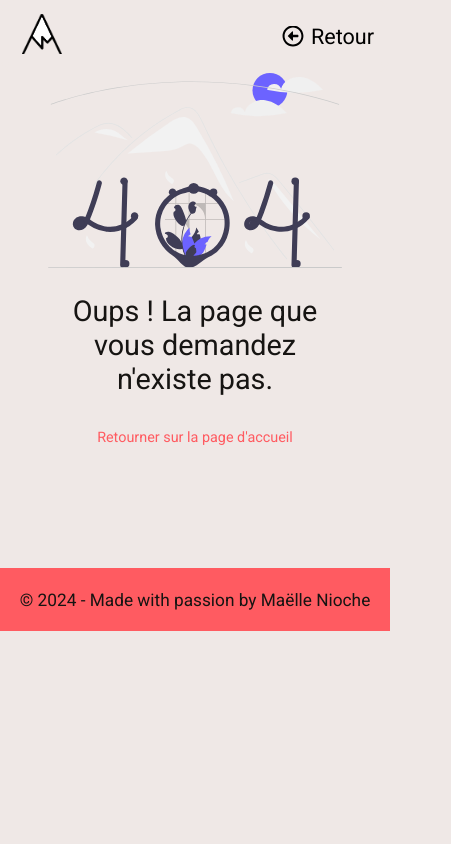
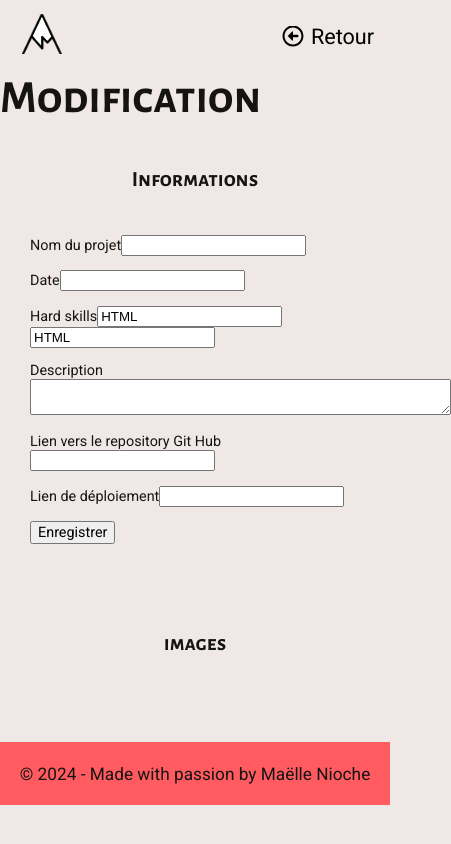
Before and after one commit to MaelleN95/portefolio, a React (Vite) app: page /admin/MN95/projects/project-booki in a window 390 px wide. Shown: the whole page, 451 px wide, since content can reach past the window. Built offline with nearby package versions, Linux system fonts and the light colour scheme.

Commit message:
add & update : admin pages & upgrade responsive design

```diff
--- a/src/Routing.jsx
+++ b/src/Routing.jsx
@@ -3,6 +3,8 @@ import { BrowserRouter as Router, Routes, Route } from 'react-router-dom';
 import Home from './pages/Home';
 import Projects from './pages/Projects';
 import ErrorPage from './pages/ErrorPage';
+import AdminHome from './pages/AdminHome';
+import AdminProject from './pages/AdminProject';
 
 function Routing() {
   return (
@@ -11,6 +13,11 @@ function Routing() {
         <Route path="/" element={<Home />} />
         <Route path="/projects/:projectsId" element={<Projects />} />
         <Route path="/*" element={<ErrorPage />} />
+        <Route path="/admin/MN95/projects" element={<AdminHome />} />
+        <Route
+          path="/admin/MN95/projects/:projectsId"
+          element={<AdminProject />}
+        />
       </Routes>
     </Router>
   );
--- a/src/assets/projects.json
+++ b/src/assets/projects.json
@@ -109,6 +109,6 @@
       "Manipuler les éléments du DOM avec JavaScript",
       "Développer du front-end sur un back-end déjà existant"
     ],
-    "linkGithub": ""
+    "linkGithub": "https://github.com/MaelleN95/OC-Projet5"
   }
 ]
--- a/src/components/project-card/ProjectCard.jsx
+++ b/src/components/project-card/ProjectCard.jsx
@@ -1,8 +1,14 @@
 import { Link } from 'react-router-dom';
-import { FaGithub, FaExternalLinkAlt } from 'react-icons/fa';
+import {
+  FaGithub,
+  FaExternalLinkAlt,
+  FaPenAlt,
+  FaTrashAlt,
+} from 'react-icons/fa';
 
 function ProjectCard(props) {
-  const { hardskills, cover, githubLink, deployedLink, projectsId } = props;
+  const { hardskills, cover, githubLink, deployedLink, projectsId, adminPage } =
+    props;
 
   return (
     <li className="project-card">
@@ -22,6 +28,7 @@ function ProjectCard(props) {
       </Link>
 
       <div className="project-links">
+        {githubLink ? (
           <a
             href={githubLink}
             target="_blank"
@@ -33,6 +40,7 @@ function ProjectCard(props) {
               <FaGithub className="icon" />
             </span>
           </a>
+        ) : null}
         {deployedLink ? (
           <a
             href={deployedLink}
@@ -45,6 +53,21 @@ function ProjectCard(props) {
               <FaExternalLinkAlt className="icon" />
             </span>
           </a>
+        ) : null}
+        {adminPage ? (
+          <>
+            <button className="project-link admin-link">
+              <Link
+                to={`/admin/MN95/projects/${projectsId}`}
+                title={`Lien vers la page du projet ${props.children}`}
+              >
+                <FaPenAlt />
+              </Link>
+            </button>
+            <button className="project-link admin-link">
+              <FaTrashAlt />
+            </button>
+          </>
         ) : null}
       </div>
 
--- a/src/components/project-card/ProjectCard.scss
+++ b/src/components/project-card/ProjectCard.scss
@@ -130,3 +130,18 @@
     }
   }
 }
+
+.admin-link {
+  font-size: 1.8rem;
+  border-radius: 15px !important;
+  background-color: rgba($color: $blue-color, $alpha: 70%) !important;
+  cursor: pointer;
+  display: flex;
+  justify-content: center;
+  align-items: center;
+  & a {
+    display: flex;
+    justify-content: center;
+    align-items: center;
+  }
+}
--- /dev/null
+++ b/src/pages/AdminHome.jsx
@@ -0,0 +1,35 @@
+import Header from '../components/header/Header';
+import Footer from '../components/footer/Footer';
+import projects from '../assets/projects.json';
+
+import ProjectCard from '../components/project-card/ProjectCard';
+
+function AdminHome() {
+  return (
+    <>
+      <Header />
+      <main>
+        <section id="projects-list">
+          <h1>Liste des projets</h1>
+          <div className="projects">
+            {projects.map((project) => {
+              return (
+                <ProjectCard
+                  key={project.id}
+                  cover={project.cover}
+                  projectsId={project.id}
+                  adminPage={true}
+                >
+                  {project.title}
+                </ProjectCard>
+              );
+            })}
+          </div>
+        </section>
+      </main>
+      <Footer />
+    </>
+  );
+}
+
+export default AdminHome;
--- /dev/null
+++ b/src/pages/AdminProject.jsx
@@ -0,0 +1,134 @@
+import { useEffect } from 'react';
+import { useParams } from 'react-router-dom';
+import { useForm } from 'react-hook-form';
+
+import Header from '../components/header/Header';
+import Footer from '../components/footer/Footer';
+import { ErrorBoundary } from '../components/ErrorBoundary';
+import ErrorPage from './ErrorPage';
+
+import projects from '../assets/projects.json';
+
+function AdminProjectContent() {
+  let { projectsId } = useParams();
+  const project = projects.find((pro) => pro.id === projectsId);
+
+  const form = useForm({ mode: 'onTouched' });
+  const { register, /*control,*/ handleSubmit, formState, reset } = form;
+  const { errors, isDirty, isValid, isSubmitSuccessful } = formState;
+
+  const onSubmit = (data) => {
+    console.log(data);
+  };
+
+  useEffect(() => {
+    if (isSubmitSuccessful) {
+      reset();
+    }
+  }, [isSubmitSuccessful]);
+  return (
+    <main>
+      <h1>Modification</h1>
+      <section id="modification-informations">
+        <h2>Informations</h2>
+        <form onSubmit={handleSubmit(onSubmit)} noValidate>
+          <div className="input-data ">
+            <label htmlFor="name">Nom du projet</label>
+            <input
+              type="text"
+              id="name"
+              {...register('name')}
+              className={errors.name?.message ? 'error-input' : null}
+            />
+            <p className="error">{errors.name?.message}</p>
+          </div>
+
+          <div className="input-data ">
+            <label htmlFor="date">Date</label>
+            <input
+              type="text"
+              id="date"
+              {...register('date')}
+              className={errors.date?.message ? 'error-input' : null}
+            />
+            <p className="error">{errors.date?.message}</p>
+          </div>
+
+          <div className="input-data ">
+            <label htmlFor="hardSkills">Hard skills</label>
+            {project.hardSkills.map((skill, i) => (
+              <>
+                <input
+                  type="text"
+                  id="hardSkills"
+                  key={i}
+                  {...register('hardSkills')}
+                  className={errors.hardSkills?.message ? 'error-input' : null}
+                  value={skill}
+                />
+              </>
+            ))}
+            <p className="error">{errors.hardSkills?.message}</p>
+          </div>
+
+          <div className="input-data">
+            <label htmlFor="descr">Description</label>
+            <textarea
+              id="descr"
+              cols="50"
+              rows="2"
+              {...register('descr')}
+              className={errors.descr?.message ? 'error-input' : null}
+            ></textarea>
+            <p className="error">{errors.descr?.message}</p>
+          </div>
+
+          <div className="input-data ">
+            <label htmlFor="gitHubLink">Lien vers le repository Git Hub</label>
+            <input
+              type="text"
+              id="gitHubLink"
+              {...register('gitHubLink')}
+              className={errors.gitHubLink?.message ? 'error-input' : null}
+            />
+            <p className="error">{errors.gitHubLink?.message}</p>
+          </div>
+
+          <div className="input-data ">
+            <label htmlFor="DeployedLink">Lien de déploiement</label>
+            <input
+              type="text"
+              id="DeployedLink"
+              {...register('DeployedLink')}
+              className={errors.DeployedLink?.message ? 'error-input' : null}
+            />
+            <p className="error">{errors.DeployedLink?.message}</p>
+          </div>
+
+          <div className="button-submit">
+            <button type="submit" disabled={!isDirty || !isValid}>
+              Enregistrer
+            </button>
+          </div>
+        </form>
+      </section>
+      <section id="modification-images">
+        <h2>images</h2>
+      </section>
+    </main>
+  );
+}
+
+function AdminProject() {
+  return (
+    <>
+      <ErrorBoundary errorRedirection={<ErrorPage />}>
+        <Header />
+        <AdminProjectContent />
+        <Footer />
+      </ErrorBoundary>
+    </>
+  );
+}
+
+export default AdminProject;
--- a/src/sections/formation/Formation.scss
+++ b/src/sections/formation/Formation.scss
@@ -59,6 +59,9 @@
   @media (max-width: $mobil) {
     left: calc(50% - 121px);
   }
+  @media (max-width: $small-mobil) {
+    margin: 15px 0;
+  }
 }
 .glowable-button:active {
   border: $purple-color 4px solid;
--- a/src/sections/hard-skills/HardSkills.scss
+++ b/src/sections/hard-skills/HardSkills.scss
@@ -93,7 +93,7 @@
   @media (max-width: $small-mobil) {
     position: relative;
     align-items: end;
-    padding-bottom: 0;
+    padding-bottom: 0 !important;
     & .logo-text {
       padding-right: 0;
     }
--- a/src/sections/my-projects/MyProjects.scss
+++ b/src/sections/my-projects/MyProjects.scss
@@ -1,4 +1,5 @@
-#my-projects {
+#my-projects,
+#projects-list {
   & p {
     text-align: center;
     margin-bottom: 2rem;
```
Lines whose indentation alone changed are shown as unchanged.
